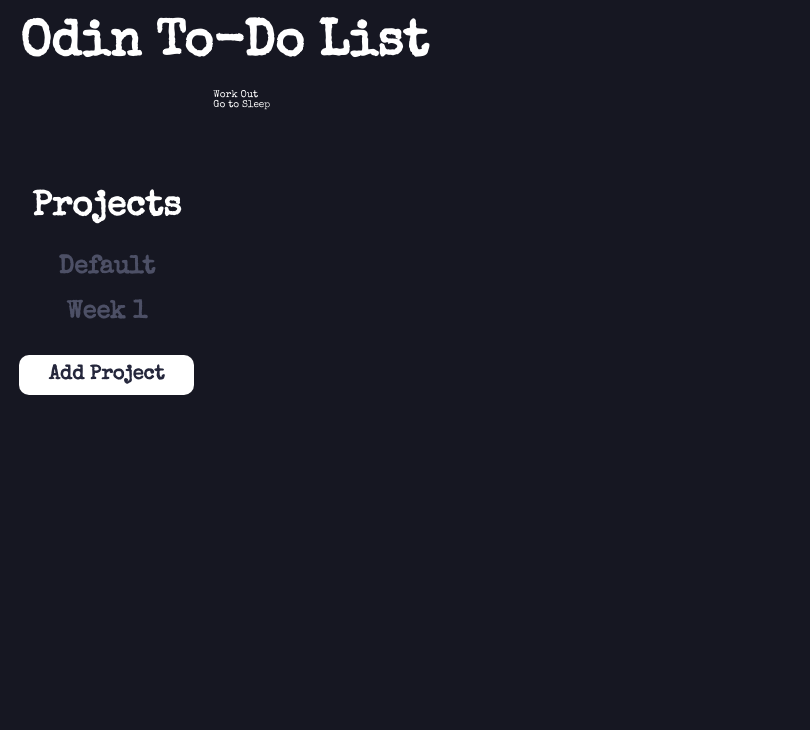
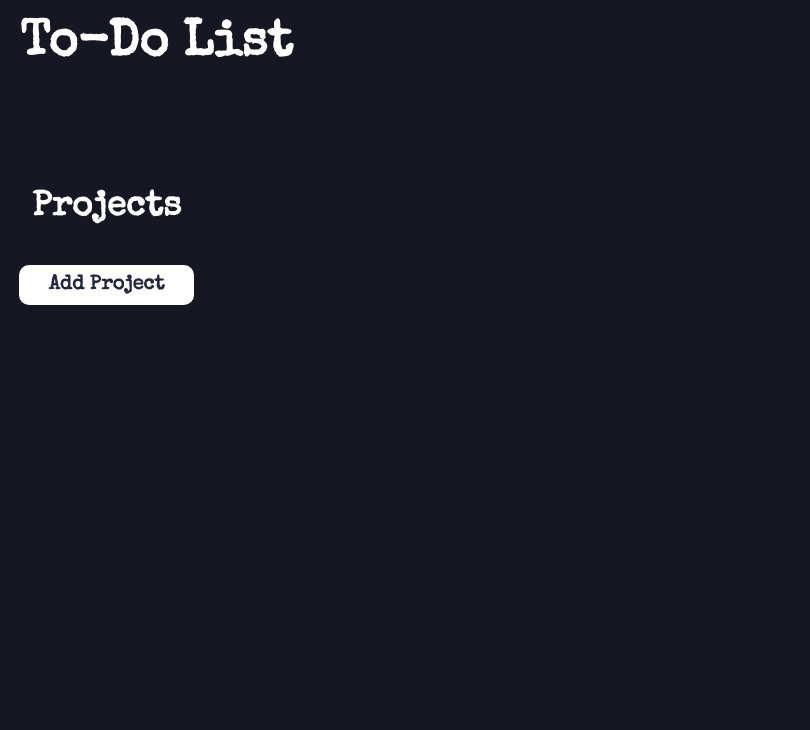
Before and after one commit to mhjarvis/odin-to-do-list, a website built with webpack: page dist/index.html in a window 1280 px wide. Shown: the top 730 px of the page, without its empty margins (0-810 px from the left). Built offline with nearby package versions, Linux system fonts and the light colour scheme.

Commit message:
Comment out all code for reworking project; html/css left intact

```diff
--- a/src/scripts/EnventControl.js
+++ b/src/scripts/EnventControl.js
@@ -1,4 +1,51 @@
-import { createNewProject } from "./Project";
+
+
+
+
+
+
+
+
+
+
+
+
+
+
+
+
+
+
+
+
+
+
+
+
+
+
+
+
+
+
+
+
+
+
+
+
+
+
+
+
+
+
+
+
+
+
+
+/* import { createNewProject } from "./Project";
 
 // Control all buttons/events from here
 
@@ -43,7 +90,7 @@ function initializeListeners() {
 
 
 
-
+/*
 function toggleForm() {
     const selectContainer = document.querySelector('.project-container');
     const selectButton = document.querySelector('.new-project-button');
@@ -59,4 +106,4 @@ function toggleForm() {
     selectForm.style.display = 'block';
 }
 
-export { initializeListeners }
+export { initializeListeners } */
--- a/src/scripts/Project.js
+++ b/src/scripts/Project.js
@@ -1,36 +1,35 @@
-import { displayProjects } from './ToDoList'
+/* import { displayProjects } from './ToDoList'
 import { createTask } from './Task'
-
-class Project {
+ */
+/* class Project {
     constructor(title, tasks = []) {
         this.title = title;
         this.tasks = tasks;
     }
 
         // default const for tasks needs to be reworkedf
-}
+} */
 
-let allProjects = [];
-
-let currentProject = 0;    //temp solution
+/* let allProjects = [];
+ */
+/* let currentProject = 0;    //temp solution
+ */
 
 
 
 
 
-
-
-function createNewTask(title, description, dueDate, priority) {
+/* function createNewTask(title, description, dueDate, priority) {
     let newTask = createTask(title, description, dueDate, priority);
     allProjects[currentProject].tasks.push(newTask);
 }
-
-function addTaskToCurrentProject(task) {
+ */
+/* function addTaskToCurrentProject(task) {
     allProjects[currentProject].tasks.push(task);
     displayProjects();
-}
+} */
 
-function createNewProject(title, tasks) {
+/* function createNewProject(title, tasks) {
     let temp = new Project(title, tasks);
     allProjects.push(temp);
     displayProjects();
@@ -51,4 +50,4 @@ function getActiveProject() {
 
 
 
-export { createNewTask, addTaskToCurrentProject, createNewProject, getProjectsArray, setActiveProject, getActiveProject }
+export { createNewTask, addTaskToCurrentProject, createNewProject, getProjectsArray, setActiveProject, getActiveProject } */
--- a/src/scripts/Task.js
+++ b/src/scripts/Task.js
@@ -1,7 +1,21 @@
+
+
+
+
+
+
+
+
+
+
+
+
+
+
 // add notes
 // add checklist
 
-class Task {
+/* class Task {
     constructor(title, description, dueDate, priority) {
         this.title = title;
         this.description = description;
@@ -13,8 +27,8 @@ class Task {
 function createTask(title, description, dueDate, priority) {
     let arr = [];
     let task = new Task(title, description, dueDate, priority);
-    arr.push(task);
+//    arr.push(task);
     return arr;
 }
 
-export { createTask }
+export { /* createTask */ //}
--- a/src/scripts/ToDoList.js
+++ b/src/scripts/ToDoList.js
@@ -1,67 +1,3 @@
-import { initializeListeners } from './EnventControl';
-import { createNewTask, addTaskToCurrentProject, createNewProject, getProjectsArray, setActiveProject, getActiveProject } from './Project';
-
-const projectContainer = document.querySelector('.project-container');
-const taskContainer = document.querySelector('.task-container')
-
-initializeListeners();
-/************* Default filler - Delete Later ***********/
-
-// temporary actions - add initial default project and set active project to it
-createNewProject('Default');
-createNewProject('Week 1');
-
-setActiveProject(0);
-// temporaary actions - create initial task and add to default project
-
-createNewTask('Work Out', 'get to the gym', '10/10/22', 'high');
-createNewTask('Go to Sleep', 'by 8:00', '10/22/22', 'low');
-
-/*******************************************************/
-
-displayProjects();
-displayTasks();
-
-
-function displayProjects() {
-
-    projectContainer.innerHTML = '';                // reset container
-    let projectsList = getProjectsArray();
-
-    for(let i = 0; i < projectsList.length; i++) {
-        const p = document.createElement('p');
-        p.innerHTML = projectsList[i].title;
-        projectContainer.appendChild(p);
-    }
-
-    highlightCurrentProject();
-}
-
-function displayTasks() {
-
-    taskContainer.innerHTML = '';                   // reset container
-    let tasksLength = getProjectsArray()[getActiveProject()].tasks.length;
-
-    for(let i = 0; i < tasksLength; i++) {
-        //tasks[i][0] needs to get fixed as there is  unnecessary array depth
-        //console.log(getActiveProject().tasks[i][0].title);
-
-        const div = document.createElement('div');
-        div.innerHTML = getProjectsArray()[getActiveProject()].tasks[i][0].title;
-        taskContainer.appendChild(div);
-    }
-}
-
-function highlightCurrentProject() {
-
-    let activeProject = getActiveProject();
-
-    let projectContainerChildren = document.querySelector('.project-container').children;
-
-    projectContainerChildren.item(activeProject).style.color = 'var(--cool-grey)';
-    projectContainerChildren.item(activeProject).style.borderBottom = '3px solid var(--cool-grey)';
-
-}
 
 
 
@@ -79,7 +15,103 @@ function highlightCurrentProject() {
 
 
 
-export { displayProjects }
+
+
+
+
+
+
+
+
+
+
+
+
+
+
+
+/* import { initializeListeners } from './EnventControl';
+import { createNewTask, addTaskToCurrentProject, createNewProject, getProjectsArray, setActiveProject, getActiveProject } from './Project';
+
+const projectContainer = document.querySelector('.project-container');
+const taskContainer = document.querySelector('.task-container')
+
+initializeListeners();
+/************* Default filler - Delete Later ***********/
+
+// temporary actions - add initial default project and set active project to it
+/* createNewProject('Default');
+createNewProject('Week 1');
+
+setActiveProject(0);
+// temporaary actions - create initial task and add to default project
+
+createNewTask('Work Out', 'get to the gym', '10/10/22', 'high');
+createNewTask('Go to Sleep', 'by 8:00', '10/22/22', 'low');
+
+/*******************************************************/
+
+/* displayProjects();
+displayTasks(); */
+
+
+/* function displayProjects() {
+
+    projectContainer.innerHTML = '';                // reset container
+    let projectsList = getProjectsArray();
+
+    for(let i = 0; i < projectsList.length; i++) {
+        const p = document.createElement('p');
+        p.innerHTML = projectsList[i].title;
+        projectContainer.appendChild(p);
+    }
+
+    highlightCurrentProject();
+} */
+
+/* function displayTasks() {
+
+    taskContainer.innerHTML = '';                   // reset container
+    let tasksLength = getProjectsArray()[getActiveProject()].tasks.length;
+
+    for(let i = 0; i < tasksLength; i++) {
+        //tasks[i][0] needs to get fixed as there is  unnecessary array depth
+        //console.log(getActiveProject().tasks[i][0].title);
+
+        const div = document.createElement('div');
+        div.innerHTML = getProjectsArray()[getActiveProject()].tasks[i][0].title;
+        taskContainer.appendChild(div);
+    }
+}
+ */
+/* function highlightCurrentProject() {
+
+    let activeProject = getActiveProject();
+
+    let projectContainerChildren = document.querySelector('.project-container').children;
+
+    projectContainerChildren.item(activeProject).style.color = 'var(--cool-grey)';
+    projectContainerChildren.item(activeProject).style.borderBottom = '3px solid var(--cool-grey)';
+
+} */
+
+
+
+
+
+
+
+
+
+
+
+
+
+
+
+
+
+/* export { displayProjects } */
 
 
 
```
Also changed, not shown: src/index.js (+31 -2 lines), dist/index.html, dist/main.js (deleted), dist/styles.css.
